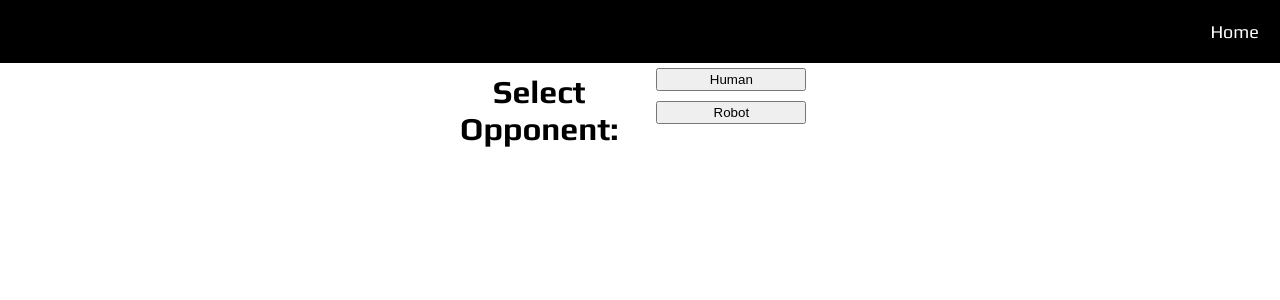
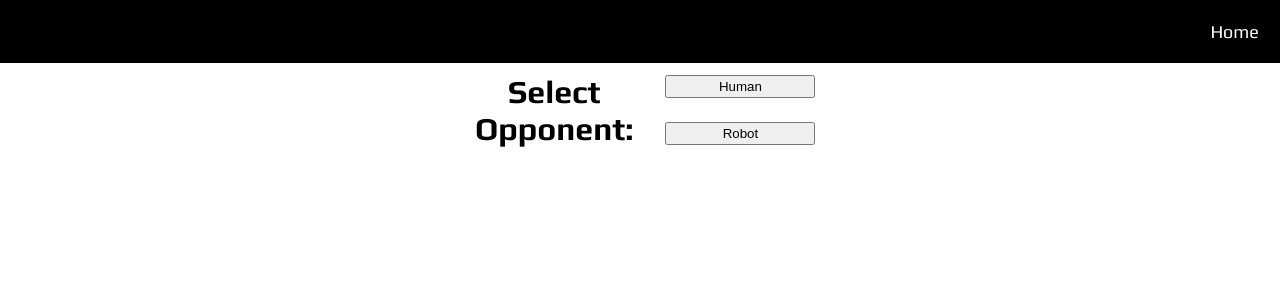
Before and after one commit to CD-Mackay/personal_site, a Next.js app: page /tictactoe in a window 1280 px wide. Shown: the top 300 px of the page. Built offline with nearby package versions, Linux system fonts and the light colour scheme.

Commit message:
fix styling changes

```diff
--- a/Components/Game/Game.js
+++ b/Components/Game/Game.js
@@ -239,7 +239,7 @@ const Game = () => {
       {gamePhase === "setup" && (
         <div id={styles.setupBox}>
           <h4 className={styles.ticHeader}>Select Opponent:</h4>
-          <div id="button-wrapper">
+          <div id={styles.buttonWrapper}>
             <button onClick={startGame} className={styles.button}>Human</button>
             <button onClick={startComputerGame} className={styles.button}>Robot</button>
           </div>
--- a/Components/Game/Game.module.css
+++ b/Components/Game/Game.module.css
@@ -7,7 +7,7 @@
   width: 80vw;
 }
 
-#button-wrapper {
+#buttonWrapper {
   width: 60%;
   margin: 0 auto;
   display: flex;
--- a/Components/Game/GameSquare/GameSquare.js
+++ b/Components/Game/GameSquare/GameSquare.js
@@ -20,7 +20,7 @@ const GameSquare = ({index, setSquareSelected, value}) => {
   }, [value]);
 
   return (
-    <div className={styles.squareWrapper} id={`game-square-${index}`} onClick={handleSquareSelect}>
+    <div className={styles.squareWrapper} id={`styles.game-square-${index}`} onClick={handleSquareSelect}>
       {value && <p className={styles.squareText}>{value === 1 ? "x" : "o"}</p>}
       </div>
   )
```
